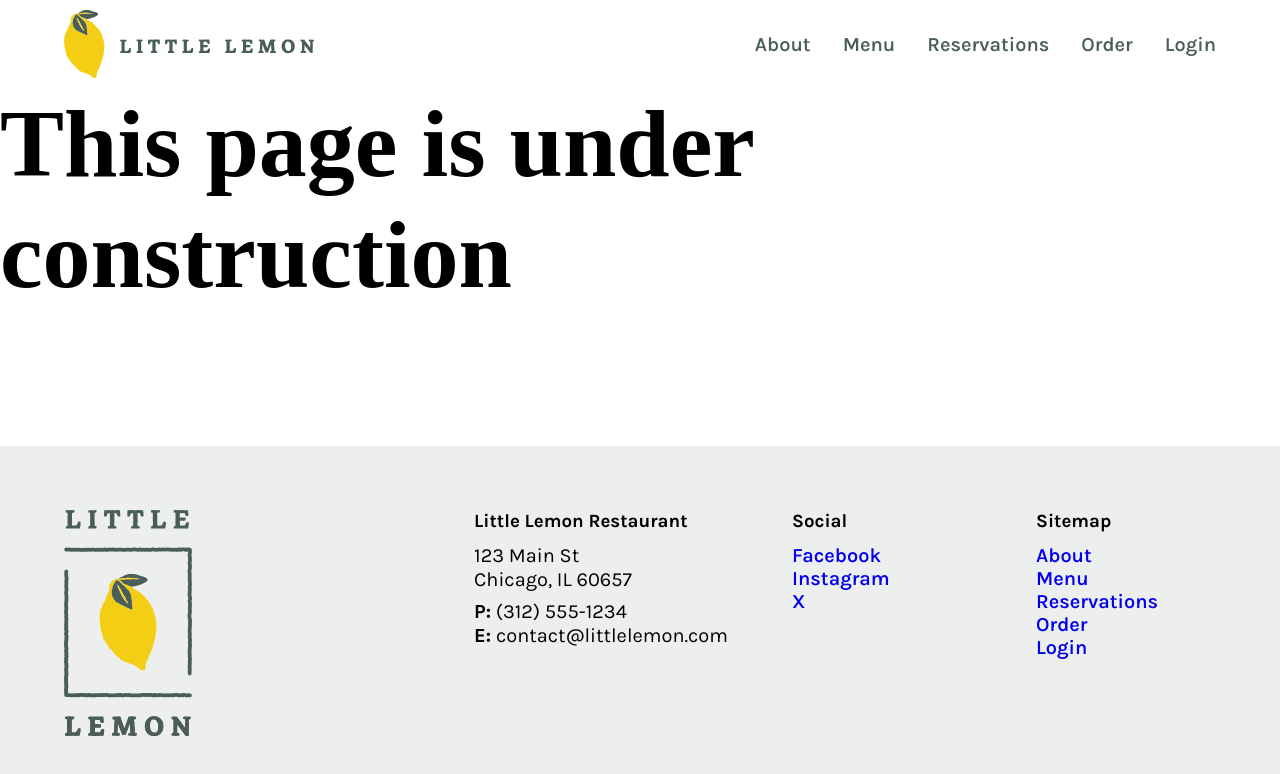
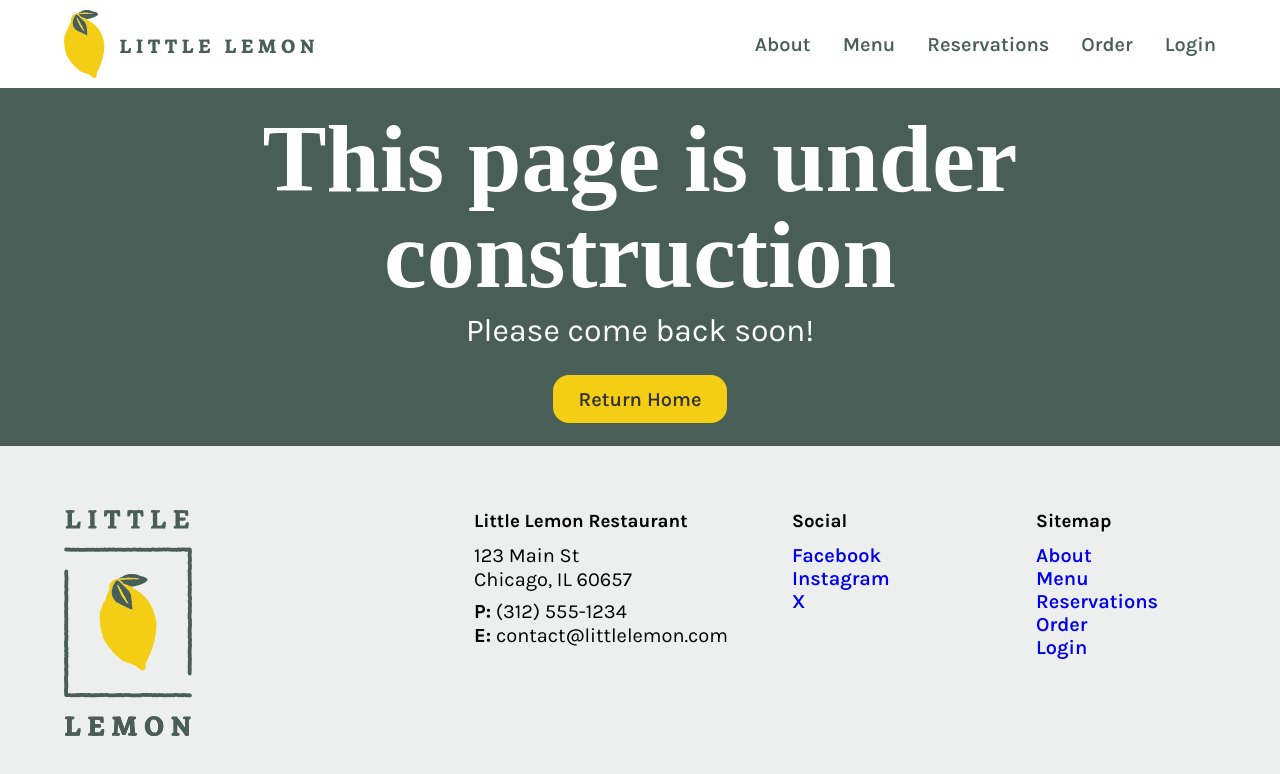
Before and after one commit to chrallen/little-lemon, a React (Create React App) app: page /LoginPage in a window 1280 px wide. Shown: the top 774 px of the page. Built offline with nearby package versions, Linux system fonts and the light colour scheme; a web font is replaced by a local one.

Commit message:
added UnderConstruction component

```diff
--- a/src/pages/Login/LoginPage.js
+++ b/src/pages/Login/LoginPage.js
@@ -1,5 +1,11 @@
+import UnderConstruction from "../../components/UnderConstruction/UnderConstruction"
+
 const LoginPage = () => {
-  return <h1>This page is under construction</h1>
+  return (
+    <>
+      <UnderConstruction />
+    </>
+  )
 }
 
 export default LoginPage;
--- a/src/pages/Menu/MenuPage.js
+++ b/src/pages/Menu/MenuPage.js
@@ -1,5 +1,11 @@
+import UnderConstruction from "../../components/UnderConstruction/UnderConstruction"
+
 const MenuPage = () => {
-  return <h1>This page is under construction</h1>
+  return (
+    <>
+      <UnderConstruction />
+    </>
+  )
 }
 
 export default MenuPage;
--- a/src/pages/Order/OrderPage.js
+++ b/src/pages/Order/OrderPage.js
@@ -1,5 +1,11 @@
+import UnderConstruction from "../../components/UnderConstruction/UnderConstruction"
+
 const OrderPage = () => {
-  return <h1>This page is under construction</h1>;
+  return (
+    <>
+      <UnderConstruction />
+    </>
+  )
 }
 
 export default OrderPage;
--- a/src/pages/Reservations/ReservationPage.js
+++ b/src/pages/Reservations/ReservationPage.js
@@ -1,5 +1,11 @@
+import UnderConstruction from "../../components/UnderConstruction/UnderConstruction"
+
 const ReservationPage = () => {
-  return <h1>This page is under construction</h1>;
+  return (
+    <>
+      <UnderConstruction />
+    </>
+  )
 }
 
 export default ReservationPage;
```
